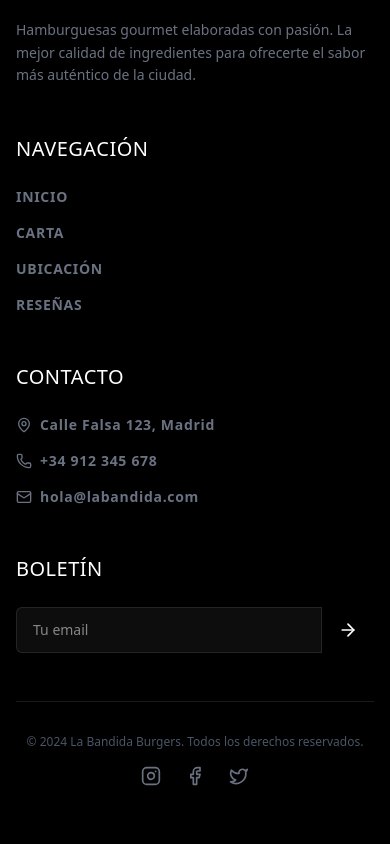
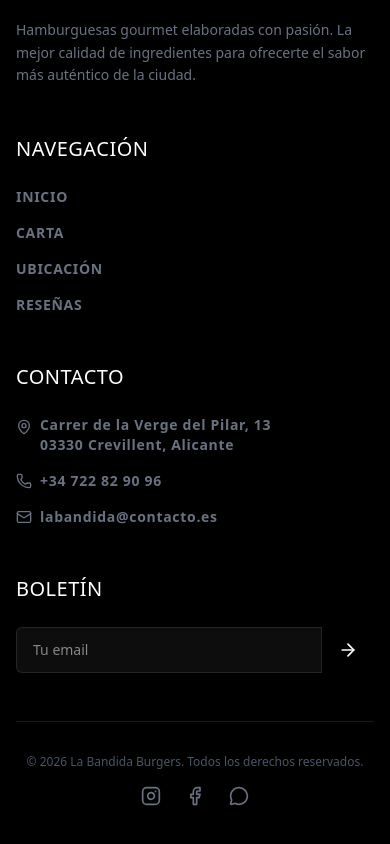
Before and after one commit to AlexRg32/la-bandida-burger, a React (Vite) app: page / in a window 390 px wide. Shown: the part 7375-8219 px from the top of the page. Built offline with nearby package versions, Linux system fonts and the light colour scheme.

Commit message:
feat: introduce navigation hover underline, update footer contact details with WhatsApp, and refine section IDs and menu category styling.

```diff
--- a/src/components/sections/About.jsx
+++ b/src/components/sections/About.jsx
@@ -2,7 +2,7 @@
 
 const About = () => {
     return (
-        <section className="relative bg-[#0a0a0a] min-h-[80vh] flex items-center overflow-hidden py-24">
+        <section id="about" className="relative bg-[#0a0a0a] min-h-[80vh] flex items-center overflow-hidden py-24">
             <div className="container mx-auto px-4 relative z-10">
                 <div className="grid lg:grid-cols-2 gap-12 items-center">
 
--- a/src/components/sections/Menu.jsx
+++ b/src/components/sections/Menu.jsx
@@ -165,7 +165,7 @@
                             <button
                                 key={key}
                                 onClick={() => setActiveCategory(key)}
-                                className={`px-6 py-2 rounded-full font-display tracking-wider text-lg transition-all duration-300 ${activeCategory === key
+                                className={`px-6 py-2 cursor-pointer rounded-full font-display tracking-wider text-lg transition-all duration-300 ${activeCategory === key
                                         ? 'bg-brand-orange text-white shadow-[0_0_20px_rgba(255,85,0,0.4)]'
                                         : 'border border-white/20 text-gray-400 hover:text-white hover:border-white'
                                     }`}
@@ -177,6 +177,7 @@
                 </div>
 
                 <motion.div
+                    key={activeCategory}
                     variants={containerVariants}
                     initial="hidden"
                     animate="visible"
--- a/src/components/ui/Footer.jsx
+++ b/src/components/ui/Footer.jsx
@@ -1,5 +1,5 @@
 import React from 'react';
-import { Flame, MapPin, Phone, Mail, ArrowRight, Instagram, Facebook, Twitter } from 'lucide-react';
+import { Flame, MapPin, Phone, Mail, ArrowRight, Instagram, Facebook, MessageCircle } from 'lucide-react';
 
 const Footer = () => {
     return (
@@ -29,9 +29,9 @@
                     <div>
                         <h4 className="font-display text-white text-xl mb-6 tracking-wide">CONTACTO</h4>
                         <ul className="space-y-4 text-gray-500 text-sm font-semibold tracking-wider">
-                            <li className="flex items-center gap-2"><MapPin className="w-4 h-4" /> Calle Falsa 123, Madrid</li>
-                            <li className="flex items-center gap-2"><Phone className="w-4 h-4" /> +34 912 345 678</li>
-                            <li className="flex items-center gap-2"><Mail className="w-4 h-4" /> hola@labandida.com</li>
+                            <li className="flex items-start gap-2"><MapPin className="w-4 h-4 mt-1 flex-shrink-0" /> <span className="flex-1">Carrer de la Verge del Pilar, 13<br/>03330 Crevillent, Alicante</span></li>
+                            <li className="flex items-center gap-2"><Phone className="w-4 h-4" /> +34 722 82 90 96</li>
+                            <li className="flex items-center gap-2"><Mail className="w-4 h-4" /> labandida@contacto.es</li>
                         </ul>
                     </div>
 
@@ -51,7 +51,7 @@
                 </div>
 
                 <div className="border-t border-white/10 pt-8 flex flex-col md:flex-row justify-between items-center gap-4 reveal-up delay-100">
-                    <p className="text-gray-600 text-xs">© 2024 La Bandida Burgers. Todos los derechos reservados.</p>
+                    <p className="text-gray-600 text-xs">© {new Date().getFullYear()} La Bandida Burgers. Todos los derechos reservados.</p>
                     <div className="flex gap-6">
                         <a href="#" className="text-gray-500 hover:text-brand-orange transition-colors hover:scale-125 transform">
                             <Instagram className="w-5 h-5" />
@@ -59,8 +59,13 @@
                         <a href="#" className="text-gray-500 hover:text-brand-orange transition-colors hover:scale-125 transform">
                             <Facebook className="w-5 h-5" />
                         </a>
-                        <a href="#" className="text-gray-500 hover:text-brand-orange transition-colors hover:scale-125 transform">
-                            <Twitter className="w-5 h-5" />
+                        <a
+                            href="https://wa.me/34722829096?text=Hola!%20Quiero%20hacer%20un%20pedido%20en%20La%20Bandida"
+                            target="_blank"
+                            rel="noopener noreferrer"
+                            className="text-gray-500 hover:text-brand-orange transition-colors hover:scale-125 transform"
+                        >
+                            <MessageCircle className="w-5 h-5" />
                         </a>
                     </div>
                 </div>
--- a/src/components/ui/Navbar.jsx
+++ b/src/components/ui/Navbar.jsx
@@ -58,9 +58,10 @@
                     <a
                         key={link.name}
                         href={link.href}
-                        className="hover:text-brand-orange hover:drop-shadow-[0_0_8px_rgba(255,85,0,0.5)] transition-all duration-300"
+                        className="relative hover:text-white transition-all duration-300 group"
                     >
                         {link.name}
+                        <span className="absolute -bottom-1 left-0 w-0 h-0.5 bg-brand-orange transition-all duration-300 group-hover:w-full"></span>
                     </a>
                 ))}
             </div>
@@ -86,7 +87,7 @@
                             key={link.name}
                             href={link.href}
                             onClick={() => setMobileMenuOpen(false)}
-                            className={`font-display text-4xl lg:text-5xl text-transparent stroke-white hover:text-brand-orange hover:stroke-none transition-all duration-300 tracking-wider ${mobileMenuOpen ? 'translate-y-0 opacity-100' : 'translate-y-10 opacity-0'}`}
+                            className={`relative font-display text-4xl lg:text-5xl text-transparent stroke-white hover:text-white hover:stroke-none transition-all duration-300 tracking-wider group ${mobileMenuOpen ? 'translate-y-0 opacity-100' : 'translate-y-10 opacity-0'}`}
                             style={{
                                 WebkitTextStroke: '1px white',
                                 transitionDelay: mobileMenuOpen ? `${index * 100}ms` : '0ms'
```
